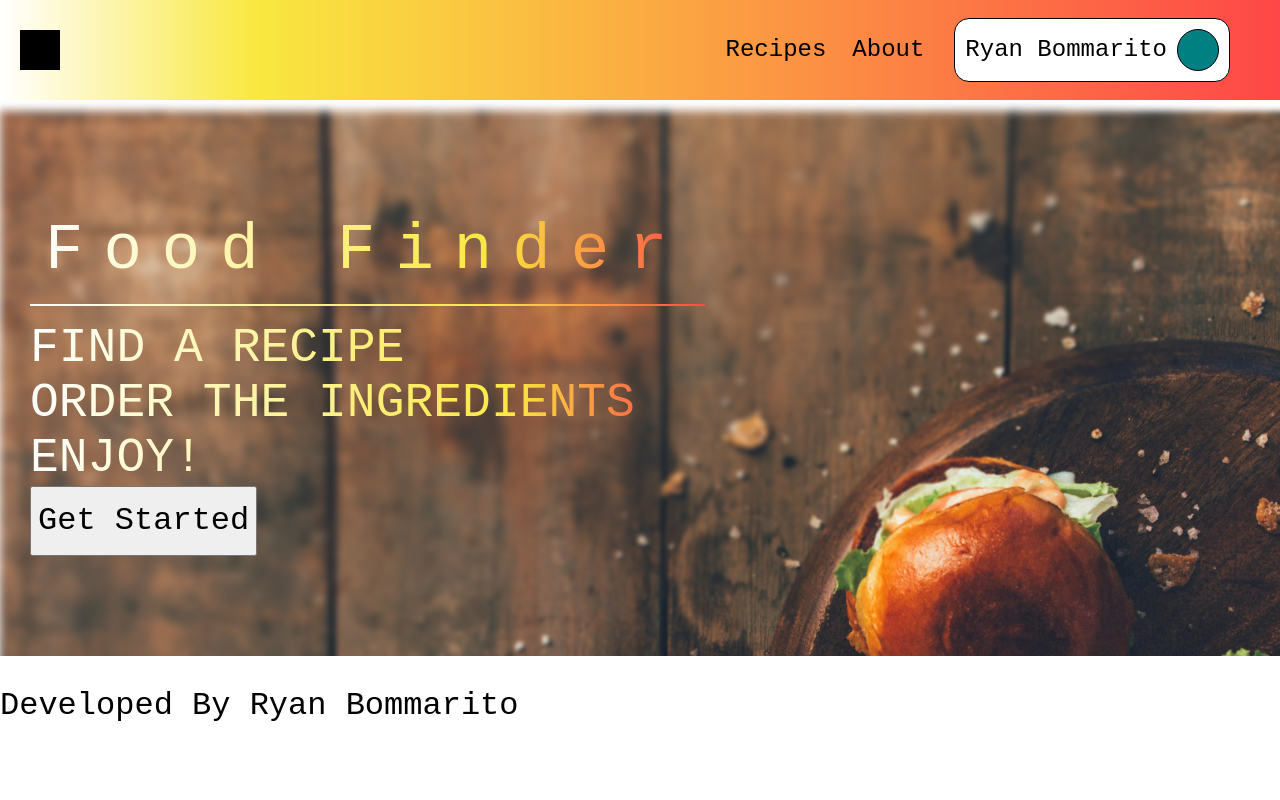
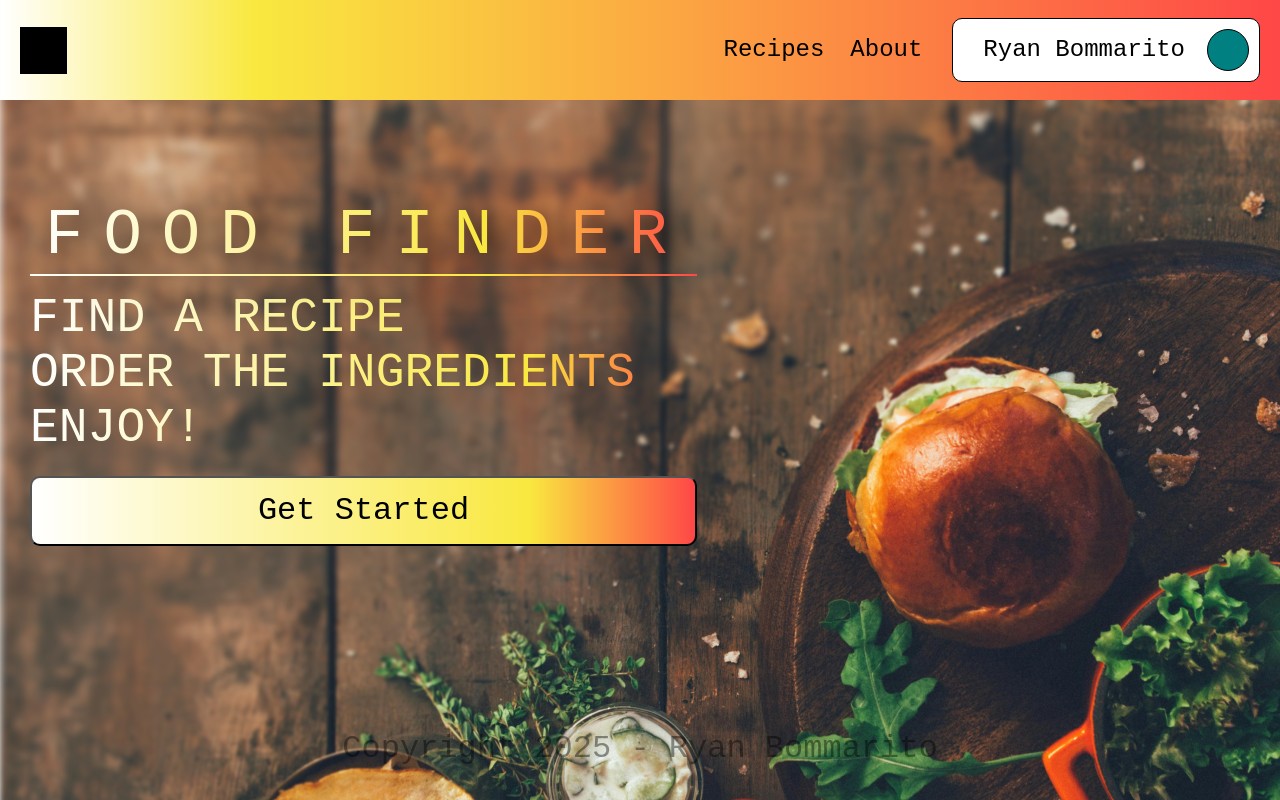
Before and after one commit to RyBCreates/food-finder, a React (Vite) app: page / in a window 1280 px wide. Built offline with nearby package versions, Linux system fonts and the light colour scheme.

Commit message:
Styled Main Home Page

```diff
--- a/src/components/Footer/Footer.css
+++ b/src/components/Footer/Footer.css
@@ -0,0 +1,14 @@
+.footer {
+  position: absolute;
+  z-index: 10;
+  bottom: 0;
+  left: 0;
+  right: 0;
+  display: flex;
+  justify-content: center;
+  align-items: center;
+}
+
+.footer__copyright {
+  opacity: 40%;
+}
--- a/src/components/Footer/Footer.jsx
+++ b/src/components/Footer/Footer.jsx
@@ -2,8 +2,8 @@ import "./Footer.css";
 
 function Footer() {
   return (
-    <footer>
-      <p>Developed By Ryan Bommarito</p>
+    <footer className="footer">
+      <p className="footer__copyright">Copyright 2025 - Ryan Bommarito</p>
     </footer>
   );
 }
--- a/src/components/Header/Header.css
+++ b/src/components/Header/Header.css
@@ -1,4 +1,9 @@
 .header {
+  position: absolute;
+  top: 0;
+  left: 0;
+  right: 0;
+  z-index: 10;
   padding: 20px;
   display: flex;
   justify-content: space-between;
@@ -11,8 +16,8 @@
 
 .header__logo {
   background: #000;
-  width: 40px;
-  height: 40px;
+  width: 47px;
+  height: 47px;
 }
 
 .header__menu {
@@ -33,21 +38,28 @@
   font-size: 24px;
 }
 
+.navbar__link:hover {
+  cursor: pointer;
+  color: #6ea547;
+}
+
 .header__user-info {
   display: flex;
   justify-content: center;
   align-items: center;
   background: white;
   border: 1px solid black;
-  border-radius: 15px;
-  margin: 18px 30px;
+  border-radius: 10px;
+  margin: 18px 0 18px 30px;
   padding: 10px;
   gap: 10px;
+  cursor: pointer;
 }
 
 .header__username {
   font-size: 24px;
   margin: 0;
+  padding: 0 12px 0 20px;
 }
 
 .header__avatar {
--- a/src/components/Home/Home.css
+++ b/src/components/Home/Home.css
@@ -1,7 +1,19 @@
 .home {
   background-image: url("../../assets/home-background.png");
-  padding: 100px 30px;
+  padding: 0 30px;
   background-repeat: no-repeat;
+  height: 100vh;
+  position: absolute;
+  top: 0;
+  left: 0;
+  right: 0;
+  z-index: 1;
+}
+
+.home__content {
+  display: flex;
+  flex-direction: column;
+  max-width: 667px;
 }
 
 .home__title {
@@ -9,17 +21,16 @@
   background-clip: text;
   color: transparent;
   letter-spacing: 20px;
-  max-width: 645px;
   font-weight: 500;
   margin: 0;
-  padding: 15px;
+  padding: 200px 30px 0 15px;
   border-bottom: 2px solid transparent;
   border-image: linear-gradient(to right, #fff 0%, #f9e83f 68%, #fe4747 100%);
   border-image-slice: 1;
+  filter: drop-shadow(10px 5px 15px black);
 }
 
 .home__subtext-container {
-  max-width: 645px;
   margin: 15px 0 0 0;
   background: linear-gradient(to right, #fff 0%, #f9e83f 75%, #fe4747 100%);
   background-clip: text;
@@ -32,5 +43,13 @@
 }
 
 .home__button {
+  background: linear-gradient(to right, #fff 0%, #f9e83f 75%, #fe4747 100%);
+  border-radius: 10px;
+  margin-top: 20px;
   height: 70px;
 }
+
+.home__button:hover {
+  cursor: pointer;
+  background: linear-gradient(to right, #fe4747 0, #f9e83f 25%, #fff 100%);
+}
--- a/src/components/Home/Home.jsx
+++ b/src/components/Home/Home.jsx
@@ -3,13 +3,15 @@ import "./Home.css";
 function Home() {
   return (
     <section className="home">
-      <h1 className="home__title">Food Finder</h1>
-      <div className="home__subtext-container">
-        <p className="home__subtext">FIND A RECIPE</p>
-        <p className="home__subtext">ORDER THE INGREDIENTS</p>
-        <p className="home__subtext">ENJOY!</p>
+      <div className="home__content">
+        <h1 className="home__title">FOOD FINDER</h1>
+        <div className="home__subtext-container">
+          <p className="home__subtext">FIND A RECIPE</p>
+          <p className="home__subtext">ORDER THE INGREDIENTS</p>
+          <p className="home__subtext">ENJOY!</p>
+        </div>
+        <button className="home__button">Get Started</button>
       </div>
-      <button className="home__button">Get Started</button>
     </section>
   );
 }
```
